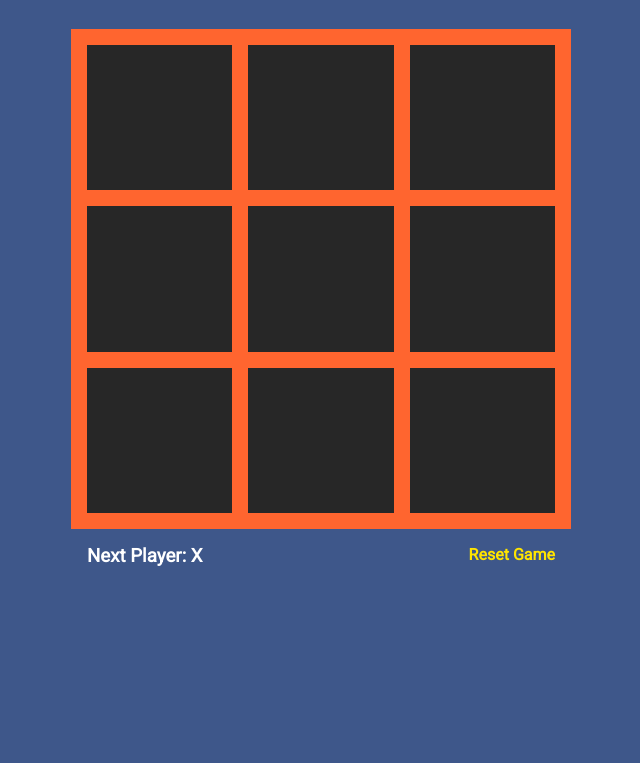
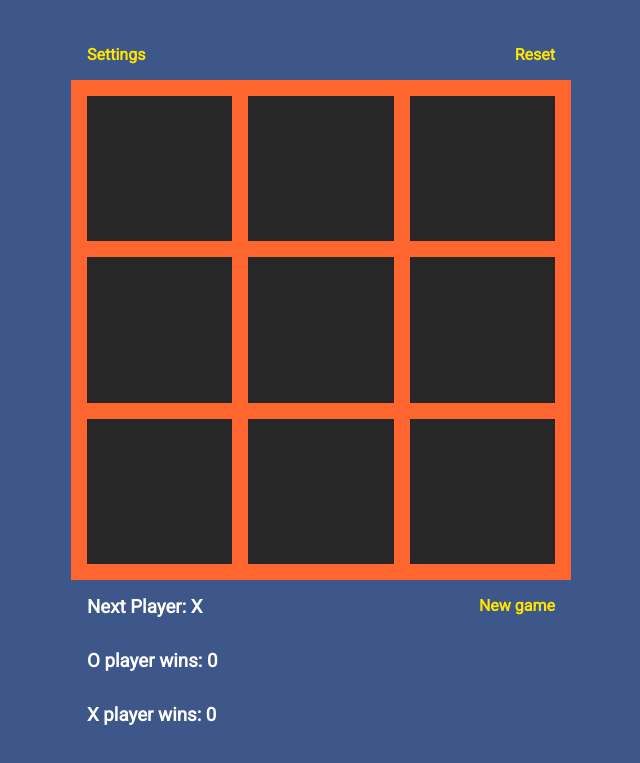
Before and after one commit to phenix83/Tic-Tac-Tao, a React app: page / in a window 1280 px wide. Shown: the part 105-868 px from the top of the page, without its empty margins (319-959 px from the left). Before the commit the page ends 800 px from the top, so only its background shows below. Built offline with nearby package versions, Linux system fonts and the light colour scheme.

Commit message:
missing_2_points

```diff
--- a/package.json
+++ b/package.json
@@ -15,7 +15,7 @@
     "redux-thunk": "^2.3.0"
   },
   "scripts": {
-    "start": "react-scripts start",
+    "start": "react-scripts --openssl-legacy-provider start",
     "build": "react-scripts build",
     "test": "react-scripts test",
     "eject": "react-scripts eject"
@@ -35,5 +35,4 @@
       "last 1 safari version"
     ]
   }
-
 }
--- a/src/components/Board.js
+++ b/src/components/Board.js
@@ -8,6 +8,9 @@ import {useSelector} from "react-redux";
 const Board = ({ onClick }) => {
 
     const {game}=useSelector(state=> state);
+    const cols_rows = Math.sqrt(game.length);
+
+    const boardStyle = { gridTemplate: `repeat(${cols_rows}, 1fr) / repeat(${cols_rows}, 1fr)` };
     //const { addItemToStorage }=useCart();
     // useEffect(() => {
     //     addItemToStorage([...game])
@@ -19,7 +22,7 @@ const Board = ({ onClick }) => {
   return (
       <>
 
-          <div className="board">
+          <div className="board" style={boardStyle}>
               {game.map((square, i) => (
                   <Square key={i} value={square} onClick={() => onClick(i)} />
               ))}
--- a/src/components/Game.js
+++ b/src/components/Game.js
@@ -1,4 +1,4 @@
-import React from "react";
+import React, {useEffect} from "react";
 import Board from "./Board";
 
 import useCart from "./hooks/useCart";
@@ -6,15 +6,29 @@ import { useSelector} from "react-redux";
 import useHook from "./hooks/helper";
 
 
+
 const Game = () => {
-  const { addItemToStorage,addStepCount,addHistory,addPlayer,resetGame }=useCart();
+  const { addItemToStorage,addStepCount,addHistory,addPlayer,setSettings, increaseOWins, increaseXWins, reset, setBoardSize, newGame }=useCart();
   const { calculateWinner }=useHook();
-  const {step,gameHistory,xIsNext}=useSelector(state=> state);
+  const {step,gameHistory,xIsNext,xWins,oWins,settings, boardSize}=useSelector(state=> state);
   //const [history, setHistory] = useState([Array(9).fill(null)]);
   const history=[Array(9).fill(null)];
   const winner = calculateWinner();
 
+
+
   const xO = xIsNext ? "X" : "O";
+
+  useEffect(()=>{
+    if (winner === 'X'){
+      increaseXWins();
+    }
+
+    if (winner === "O"){
+      increaseOWins();
+    }
+  }, [winner]);
+
 
 
   const handleClick = (i) => {
@@ -24,6 +38,8 @@ const Game = () => {
     const current = historyPoint[step];
 
     const squares = [...current];
+
+
 
     if (winner || squares[i]) return;
     // select square
@@ -40,17 +56,38 @@ const Game = () => {
   };
 
   return (
+
     <>
-
-              <h1>Tic Tac Tao with React-Redux</h1>
-              <Board   onClick={handleClick} />
-              <div className="info-wrapper">
-
-                <h3>{winner ? "Winner: " + winner : "Next Player: " + xO}</h3>
-                <h4 onClick={()=>{resetGame()}} style={{cursor:"pointer"}}>Reset Game</h4>
-
-              </div>
-
+        { !settings ?
+        <>
+          <h1>Tic Tac Tao with React-Redux</h1>
+          <div className="top-navigation">
+            <h4 onClick={()=>{setSettings(true)}} style={{cursor:"pointer"}}>Settings</h4>
+            <h4 onClick={reset} style={{cursor:"pointer"}}>Reset</h4>
+          </div>
+          <Board   onClick={handleClick} />
+          <div className="info-wrapper">
+            <div className="game-info">
+              <h3>{winner ? "Winner: " + winner : "Next Player: " + xO}</h3>
+              <h3>O player wins: {oWins}</h3>
+              <h3>X player wins: {xWins}</h3>
+            </div>
+            <h4 onClick={()=>{newGame()}} style={{cursor:"pointer", display: "flex", alignSelf: "flex-start"}}>New game</h4>
+          </div>
+        </> :
+         <>
+          <h1>Tic Tac Tao with React-Redux</h1>
+          <div style={{margin:"2rem"}}>
+            <h3>Settings</h3>
+            <label htmlFor="" style={{padding:"1rem"}}>Board size: </label>
+            <select name="" id="" value={boardSize} onChange={(event) => {setBoardSize(parseInt(event.target.value))}}>
+              {[3,4,5].map((value)=>{
+                return <option key={value} value={value}>{value}</option>
+              })}
+            </select>
+            <h4 onClick={()=>{setSettings(false)}} style={{cursor:"pointer", marginTop:"2rem"}} >Back</h4>
+          </div>
+         </> }
     </>
   );
 };
--- a/src/components/Store/actions.js
+++ b/src/components/Store/actions.js
@@ -26,3 +26,41 @@ export const setPlayer= xIsNext=>{
         payload:xIsNext,
     }
 }
+
+export const increaseXWins = () => {
+    return{
+        type:"INCREASE_X_WINS"
+    }
+}
+
+export const increaseOWins = () => {
+    return{
+        type:"INCREASE_O_WINS"
+    }
+}
+
+export const setSettings = (active) => {
+    return{
+        type:"SET_SETTINGS",
+        payload:active,
+    }
+}
+
+export const reset = () => {
+    return{
+        type:"RESET"
+    }
+}
+
+export const newGame = () => {
+    return{
+        type:"NEW_GAME"
+    }
+}
+
+export const setBoardSize = (size) => {
+    return{
+        type:"SET_BOARD_SIZE",
+        payload:size
+    }
+}
--- a/src/components/Store/reducer.js
+++ b/src/components/Store/reducer.js
@@ -3,7 +3,11 @@ const init={
     step:0,
     gameHistory:[Array(9).fill(null)],
     xIsNext:true,
-
+    xWins:0,
+    oWins:0,
+    settings:false,
+    isPlaying:false,
+    boardSize:3
 }
 
 
@@ -30,7 +34,42 @@ const reducer=(state=init,action)=>{
                 ...state,
                 xIsNext: action.payload
             }
+        case "INCREASE_X_WINS":
+            return{
+                ...state,
+                xWins: state.xWins + 1
+            }
 
+        case "INCREASE_O_WINS":
+            return{
+                ...state,
+                oWins: state.oWins + 1
+            }
+
+        case "SET_SETTINGS":
+            return{
+                ...state,
+                settings:action.payload
+            }
+
+        case "RESET":
+            return init
+
+        case "NEW_GAME":
+            return{
+                ...state,
+                step: 0,
+                game:Array(state.boardSize * state.boardSize).fill(null),
+                gameHistory:[Array(state.boardSize * state.boardSize).fill(null)]
+            }
+
+        case "SET_BOARD_SIZE":
+            return{
+                ...state,
+                boardSize:action.payload,
+                game:Array(action.payload*action.payload).fill(null),
+                gameHistory:[Array(action.payload*action.payload).fill(null)]
+            }
 
         default:
             return state;
--- a/src/components/hooks/helper.js
+++ b/src/components/hooks/helper.js
@@ -10,6 +10,8 @@ const useHook = () => {
     const calculateWinner =() =>{
 
         let squares=gameHistory[step];
+
+
         const lines = [
             [0, 1, 2],
             [3, 4, 5],
@@ -20,12 +22,16 @@ const useHook = () => {
             [0, 4, 8],
             [2, 4, 6]
         ];
+
         for (let i = 0; i < lines.length; i++) {
             const [a, b, c] = lines[i];
             if (squares[a] && squares[a] === squares[b] && squares[a] === squares[c]) {
                 return squares[a];
             }
         }
+        console.log("gameHistory", gameHistory);
+        console.log("squares", squares);
+        console.log("step", step);
         return null;
     }
 
--- a/src/components/hooks/useCart.js
+++ b/src/components/hooks/useCart.js
@@ -1,5 +1,5 @@
 
-import {setGameInfo,setStepCount,setGameHistory,setPlayer} from '../Store/actions'
+import {setGameInfo,setStepCount,setGameHistory,setPlayer,increaseXWins as increaseXWinsAction,increaseOWins as increaseOWinsAction,setSettings as setSettingsAction, reset as resetAction, setBoardSize as setBoardSizeAction, newGame as newGameAction} from '../Store/actions'
 
 import {useDispatch} from 'react-redux'
 
@@ -39,6 +39,30 @@ const useCart = () => {
         dispatch(setPlayer(true));
     }
 
+    const increaseXWins = () => {
+        dispatch(increaseXWinsAction())
+    }
+
+    const increaseOWins = () => {
+        dispatch(increaseOWinsAction())
+    }
+
+    const setSettings = (active) => {
+        dispatch(setSettingsAction(active))
+    }
+
+    const reset = () => {
+        dispatch(resetAction())
+    }
+
+    const setBoardSize = (size) => {
+        dispatch(setBoardSizeAction(size))
+    }
+
+    const newGame = ()=>{
+        dispatch(newGameAction())
+    }
+
 
 
     return {
@@ -46,7 +70,13 @@ const useCart = () => {
         addStepCount,
         addHistory,
         addPlayer,
-        resetGame
+        resetGame,
+        increaseXWins,
+        increaseOWins,
+        setSettings,
+        reset,
+        setBoardSize,
+        newGame
     }
 
 
--- a/src/index.css
+++ b/src/index.css
@@ -27,7 +27,7 @@ h1 {
   width: 500px;
   height: 500px;
   display: grid;
-  grid-template: repeat(3, 1fr) / repeat(3, 1fr);
+  /* grid-template: repeat(3, 1fr) / repeat(3, 1fr); */
   gap: 1rem;
 }
 
@@ -52,6 +52,12 @@ h1 {
   justify-content: space-between;
 }
 
+.top-navigation {
+  display: flex;
+  justify-content: space-between;
+
+}
+
 h3 {
   padding: 1rem;
 }
```
Also changed, not shown: 2 other files.
